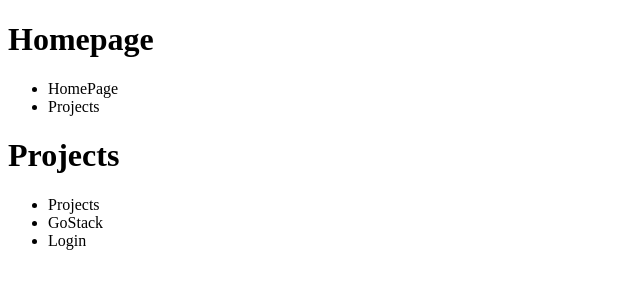
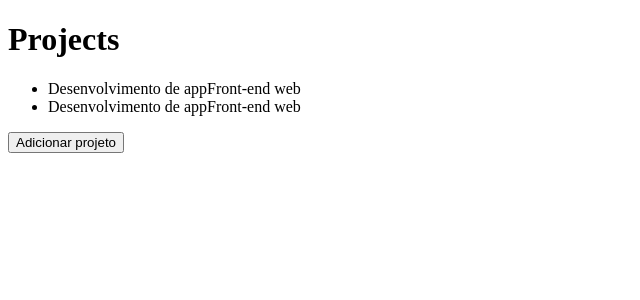
Before and after one commit to rauzola/GoStack-Bootcamp-11-front-end, a React app: page / in a window 1280 px wide. Shown: the top 300 px of the page, without its empty margins (0-640 px from the left). Built offline with nearby package versions, Linux system fonts and the light colour scheme.

Commit message:
Estado e Imutabilidade

```diff
--- a/src/App.js
+++ b/src/App.js
@@ -1,23 +1,43 @@
-import React from "react";
+import React, { useState } from "react";
 
 import Header from "./components/Header";
 
+/**
+ * Componente
+ * Propriedade
+ * Estado & Imutabilidade
+ */
+
 function App() {
+  const [projects, setProjects] = useState([
+    "Desenvolvimento de app",
+    "Front-end web",
+  ]);
+
+  // useState retorna um array com 2 posições
+  //
+  // 1. Variável com valor inicial
+  // 2. Função para atualizarmos esse valor
+
+  function handleAddProject() {
+    //projects.push(`Novo projeto ${Date.now()}`);
+
+    setProjects([...projects, `Novo projeto ${Date.now()}`]);
+    console.log(projects);
+  }
+
   return (
     <>
-      <Header title="Homepage">
-        <ul>
-          <li>HomePage</li>
-          <li>Projects</li>
-        </ul>
-      </Header>
-      <Header title="Projects">
-        <ul>
-          <li>Projects</li>
-          <li>GoStack</li>
-          <li>Login</li>
-        </ul>
-      </Header>
+      <Header title="Projects" />
+      <ul>
+        {projects.map((project) => (
+          <li key={project}>{projects}</li>
+        ))}
+      </ul>
+
+      <button type="button" onClick={handleAddProject}>
+        Adicionar projeto
+      </button>
     </>
   );
 }
--- a/src/components/Header.js
+++ b/src/components/Header.js
@@ -1,10 +1,9 @@
 import React from "react";
 
-export default function Header({ title, children }) {
+export default function Header({ title }) {
   return (
     <header>
       <h1>{title}</h1>
-      {children}
     </header>
   );
 }
```
